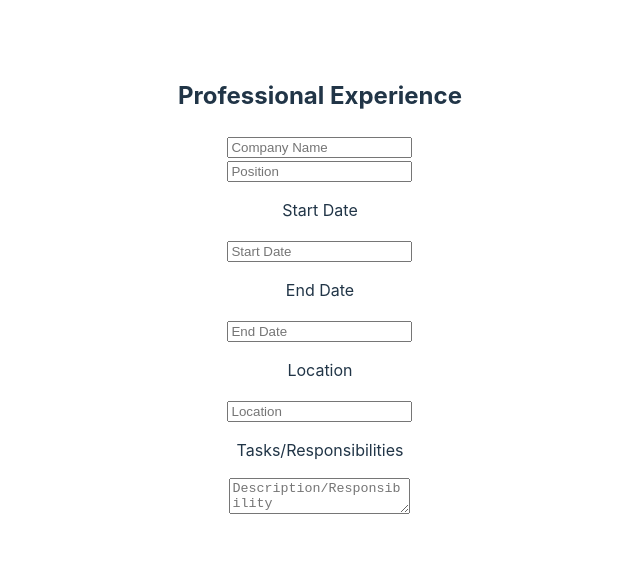
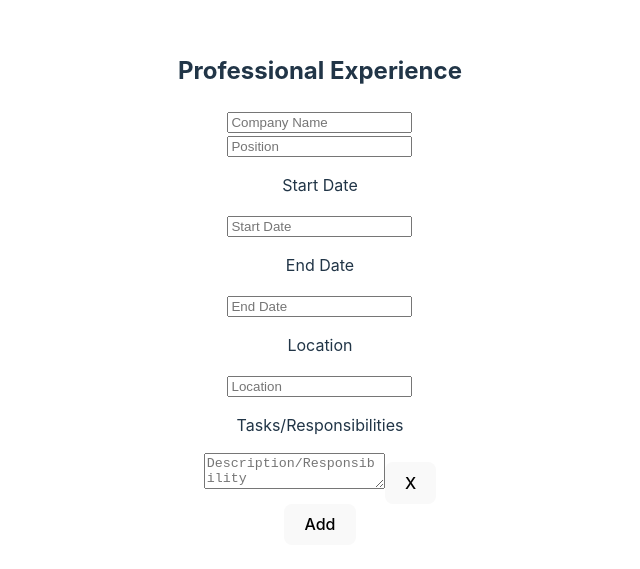
Before and after one commit to LukasDrinkwater/Project-cv-application, a React (Vite) app: page / in a window 1280 px wide. Shown: the part 111-680 px from the top of the page, without its empty margins (320-960 px from the left). Built offline with nearby package versions, Linux system fonts and the light colour scheme.

Commit message:
fixed issue with placeholder and displaying correct text in experience text area, continued woring on experience components

```diff
--- a/src/components/sidebar-experience.jsx
+++ b/src/components/sidebar-experience.jsx
@@ -98,14 +98,25 @@ function ExperienceLocationInput() {
 
 // Component that is the contaner for the expereince list
 function ExperienceDescription() {
-  let newLine = { id: uuid(), text: "" };
+  const [lines, setLines] = useState([{ id: uuid(), text: "" }]);
 
-  const [lines, setLines] = useState([{ id: uuid(), text: "" }]);
+  const handleDelete = (id) => {
+    const newLines = lines.filter((line) => line.id !== id);
+    setLines(newLines);
+  };
+
+  const handleAddLine = () => {
+    let newLine = { id: uuid(), text: "" };
+    setLines([...lines, newLine]);
+  };
+
+  const updateLine = (id) => {};
 
   return (
     <div className="experienceLinesContainer">
       <p>Tasks/Responsibilities</p>
-      <ExperienceLines lines={lines} />
+      <ExperienceLines lines={lines} handleDelete={handleDelete} />
+      <button onClick={() => handleAddLine()}>Add</button>
     </div>
   );
 }
@@ -113,24 +124,22 @@ function ExperienceDescription() {
 // Component that creates the experience lines
 function ExperienceLines(props) {
   const lines = props.lines;
+  const handleDelete = props.handleDelete;
 
   return (
     <div className="experienceLists">
       {lines.map((line) => (
         <div className="experienceLine" key={line.id}>
-          <textarea placeholder={"Description/Responsibility"}>
-            {line.text}
-          </textarea>
+          <textarea
+            value={line.text}
+            placeholder={"Description/Responsibility"}
+            onChange={(event) => setLines}
+          ></textarea>
+          <button onClick={() => handleDelete(line.id)}>X</button>
         </div>
       ))}
     </div>
   );
 }
 
-function AddExperienceButton() {
-  <div className="addExperienceButtonContainer">
-    <button>Add Experience</button>
-  </div>;
-}
-
 export { ExperienceBox };
```
